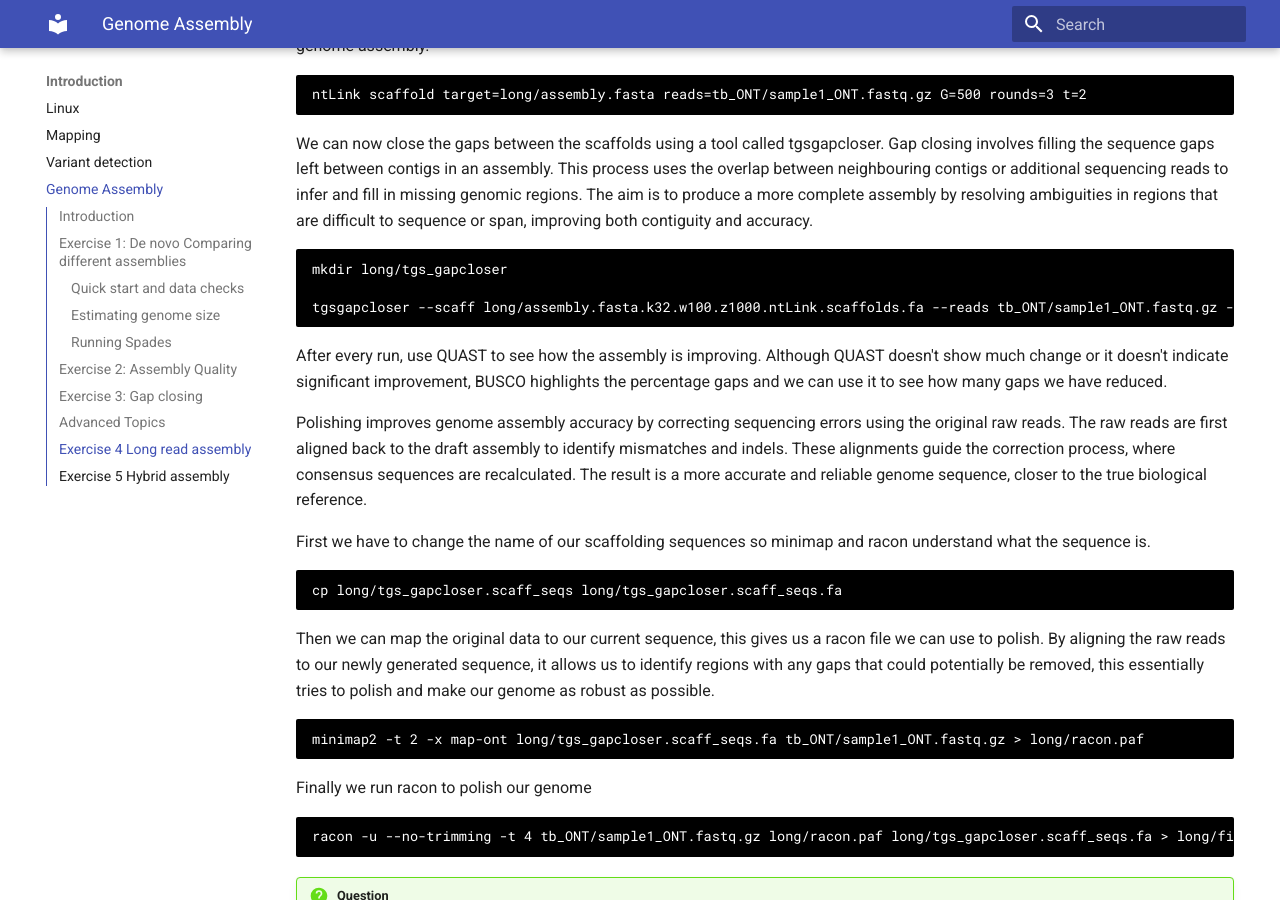
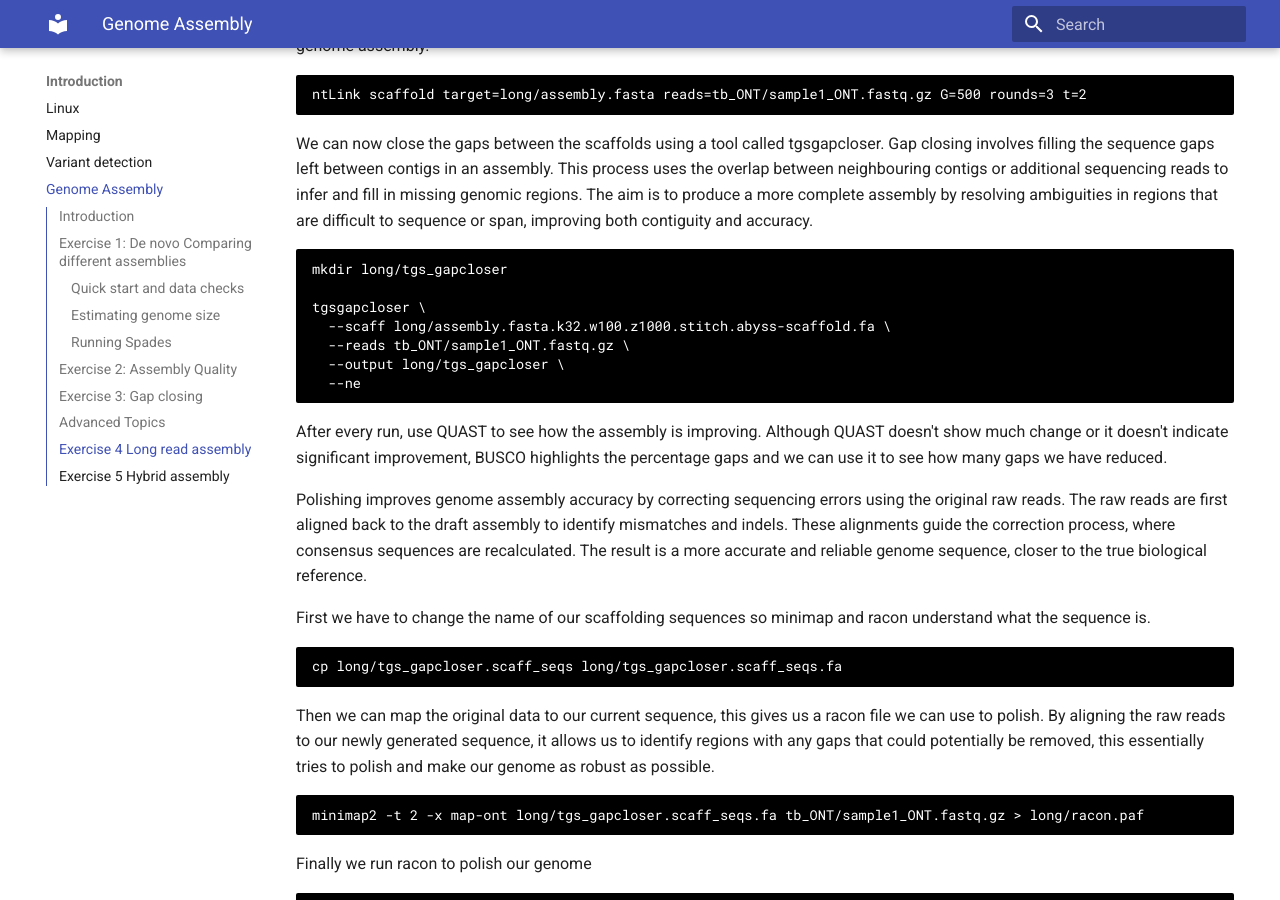
Before and after one commit to lshtm-genomics/omics-course, an MkDocs documentation site: the page built from docs/introduction/assembly-and-third-gen-sequencing.md, in a window 1280 px wide and 900 px high, scrolled down 12517 px. Built offline with MkDocs 1.6.1 and Material for MkDocs 9.7.7, drawn with Linux system fonts in a browser that asks for light colours.

Commit message:
Update assembly-and-third-gen-sequencing.md

````diff
--- a/docs/introduction/assembly-and-third-gen-sequencing.md
+++ b/docs/introduction/assembly-and-third-gen-sequencing.md
@@ -333,7 +333,11 @@ We can now close the gaps between the scaffolds using a tool called tgsgapcloser
 ```
 mkdir long/tgs_gapcloser
 
-tgsgapcloser --scaff long/assembly.fasta.k32.w100.z1000.ntLink.scaffolds.fa --reads tb_ONT/sample1_ONT.fastq.gz --output long/tgs_gapcloser --ne
+tgsgapcloser \
+  --scaff long/assembly.fasta.k32.w100.z1000.stitch.abyss-scaffold.fa \
+  --reads tb_ONT/sample1_ONT.fastq.gz \
+  --output long/tgs_gapcloser \
+  --ne
 ```
 After every run, use QUAST to see how the assembly is improving. Although QUAST doesn't show much change or it doesn't indicate significant improvement, BUSCO highlights the percentage gaps and we can use it to see how many gaps we have reduced.
 
````
